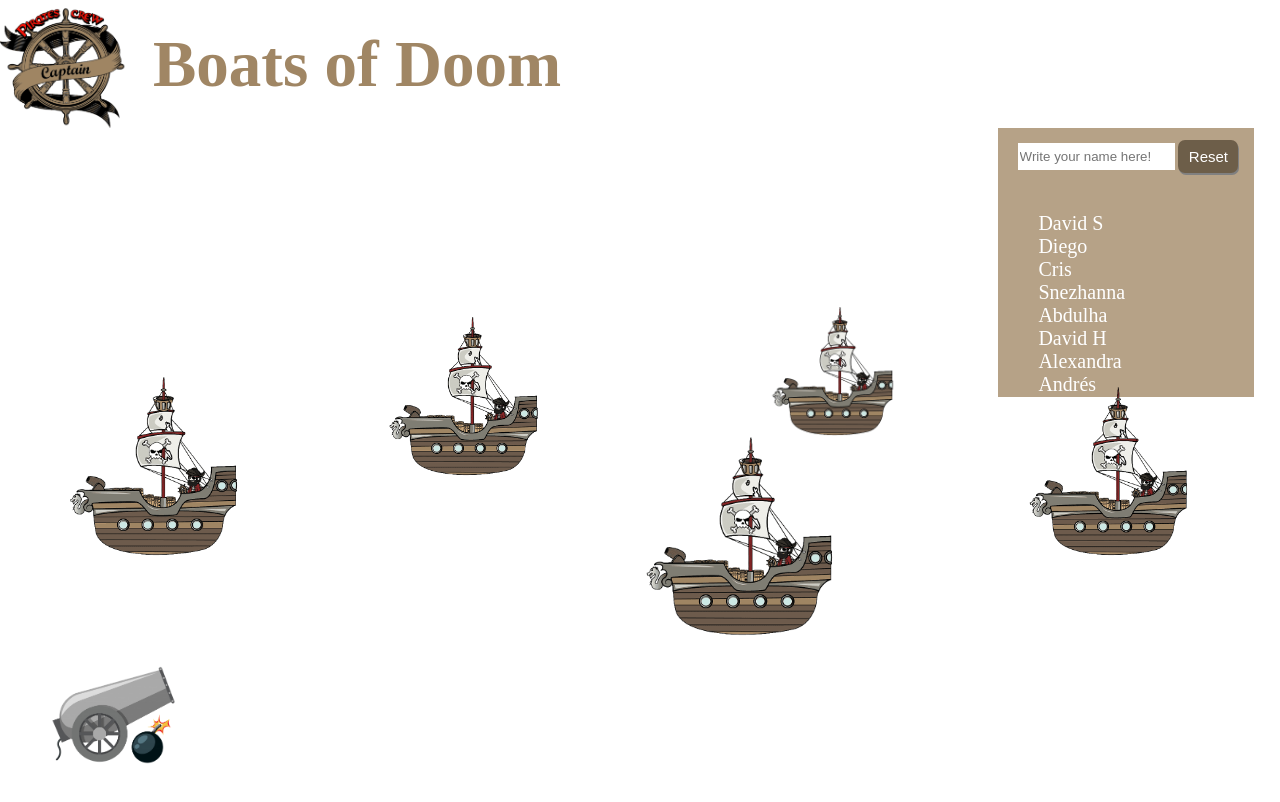
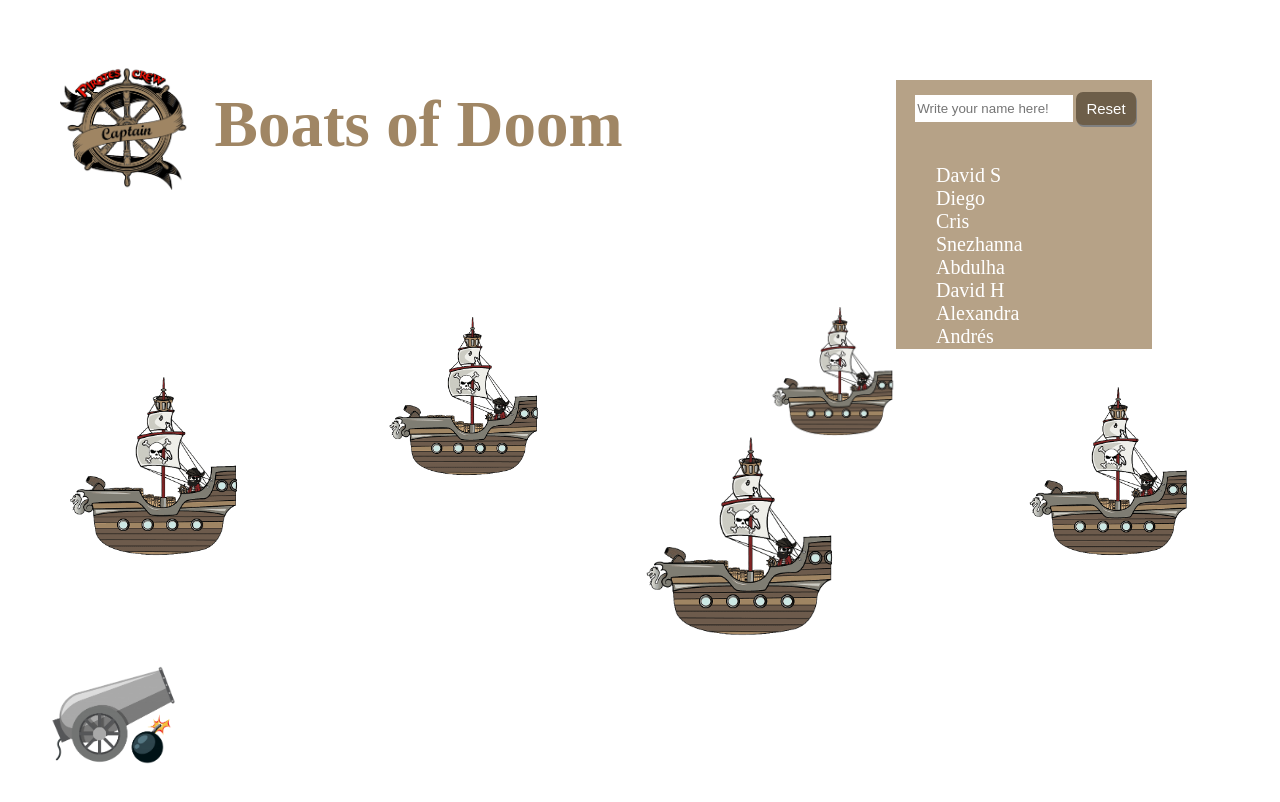
Before and after one commit to crismouta/boats_of_doom, a plain HTML site: page index.html in a window 1280 px wide. Drawn offline with Linux system fonts and the light colour scheme.

Commit message:
input section positioning, add names to the list

```diff
--- a/assets/scripts/index.js
+++ b/assets/scripts/index.js
@@ -77,15 +77,21 @@ getInput.addEventListener('keydown', function getInputValue(event) {
     let key = event.keyCode || event.which
     if (key === 13){
         let inputValue = getInput.value
-        addNameToList()
-        return inputValue + ev
+        /* addNameToList()
+        return inputValue */
+        participantsList.push(inputValue)
+        console.log(participantsList)
+        getUl.innerHTML = ""
+        for (let i = 0; i < participantsList.length; i++){
+            getUl.innerHTML += `<li>${participantsList[i]}</li>`
+        }
     }
 })
 
-function addNameToList() {
+/* function addNameToList() {
     console.log(getInputValue())
     participantsList.push(inputValue)
-}
+} */
 
 function soundCannon() {
     var audio = document.getElementById("audio")
--- a/style.css
+++ b/style.css
@@ -8,13 +8,19 @@ h1 {
 }
 
 .title {
+    padding: 60px;
     display: flex;
     align-items: center;
 }
 
 .logo {
-    width: 10%;
+    width: 20%;
 }
+
+header {
+    width: 60%;
+}
+
 .header-title {
     color: hsl(34, 24%, 51%);
     font-size: 65px;
@@ -42,9 +48,9 @@ h1 {
 }
 
 .inputContainer {
-    position: relative;
-    top: 0;
-    right: -78%;
+    position: absolute;
+    top: 10%;
+    right: 10%;
     background-color: hsla(34, 24%, 51%, 0.767);
     width: 20vw;
     height: 21vw;
```
